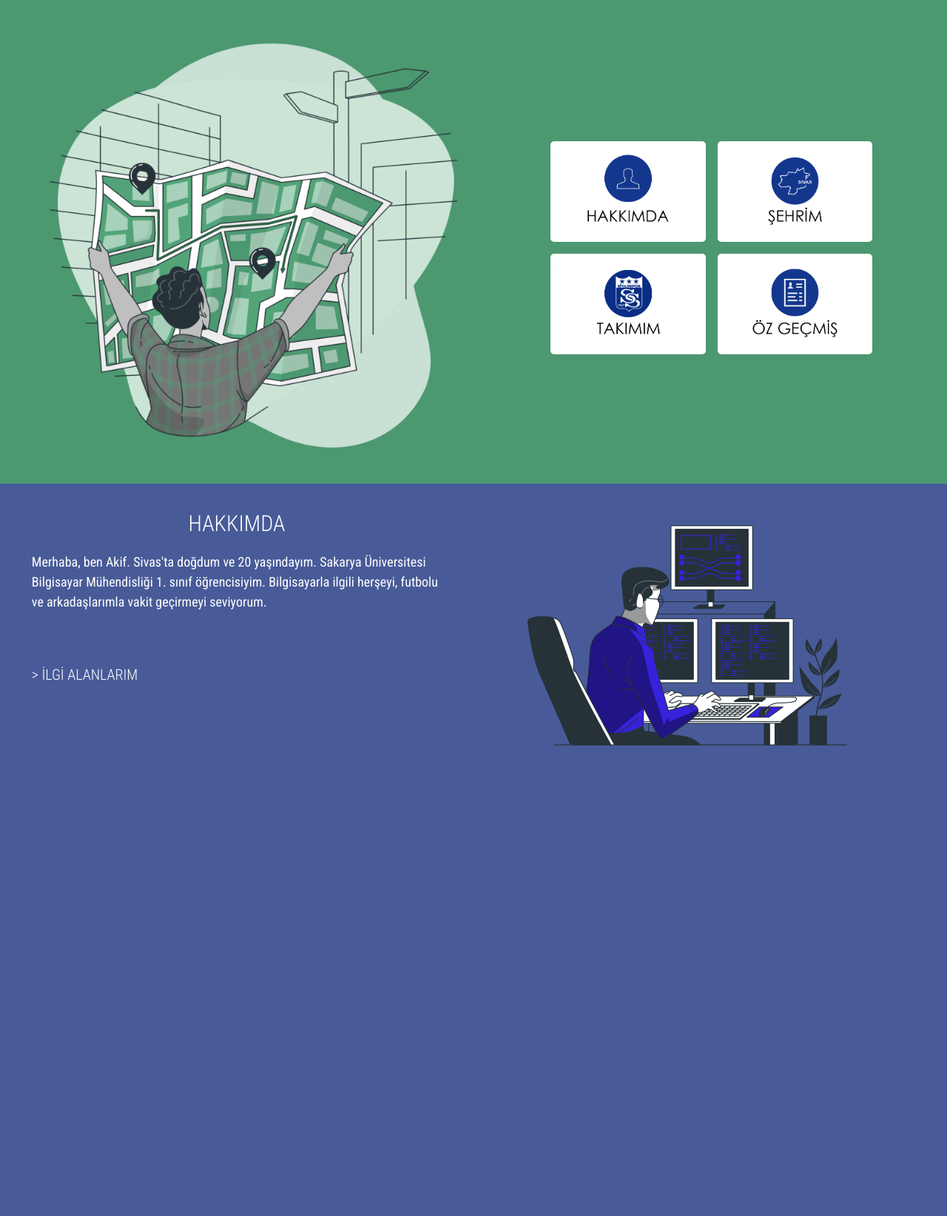
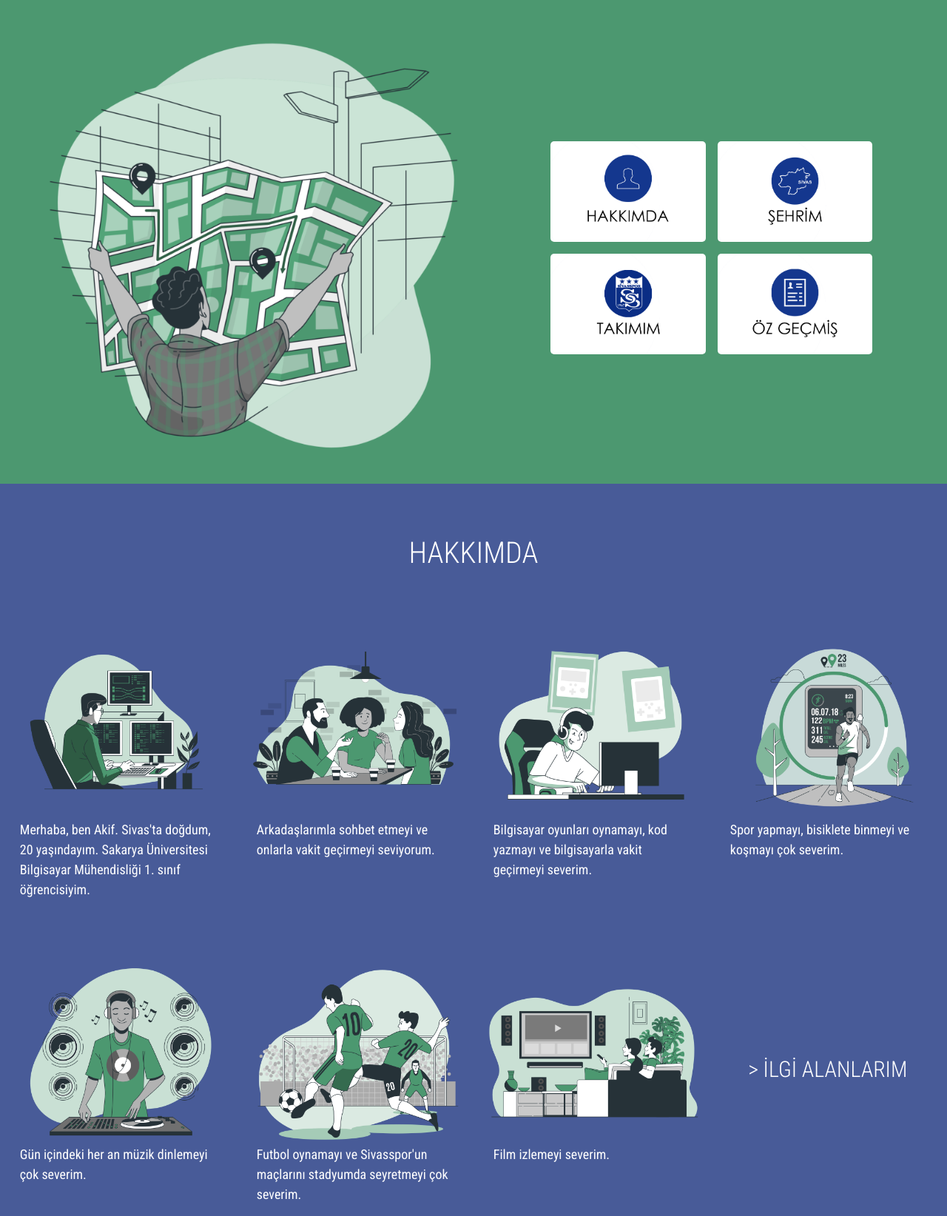
Before and after one commit to akifkaya0/KisiselWebSitesi, a PHP site: page / in a window 1280 px wide. Shown: the part 617-2261 px from the top of the page at 74% size. Before the commit the page ends 1625 px from the top, so only its background shows below. Run offline with PHP 8.4, Linux system fonts and the light colour scheme.

Commit message:
commit 6
Ana Sayfadaki hakkımda kısmının içeriği değiştirildi. Stil kodları css dosyasına yazıldı ve ilgili fotoğraflar photo klasörüne eklendi.

```diff
--- a/index.html
+++ b/index.html
@@ -27,7 +27,7 @@
 
                     <a href="index.html"><img src="photo/ana_sayfa/anaSayfaSimge.png" style=" float:left; margin: 2%; width: 7.5%; min-width: 40px;"></a>
                     <a href="login.php" style="float: left; margin: 4% 2.5%;">GİRİŞ YAP</a>
-                    <a href="iletisim.html" style="float: left; margin: 4% 2.5%;">İLETİŞİM</a>
+                    <a href="iletisim.php" style="float: left; margin: 4% 2.5%;">İLETİŞİM</a>
 
                 </div>
 
@@ -86,32 +86,51 @@
 
     <div class="container-fluid kontey anaBolum3" >
 
-        <div class="row" id="hakkinda">
+        <div class="row" id="hakkinda" >
 
-            <div class="col-12 col-sm-6">
-
-                <div style="margin: 5% 5%;">
-
+            <div class="col-12 hakkimdaSatir" style="text-align: center;">
                 <p class="baslik">HAKKIMDA</p>
-
-                <p class="metin">Merhaba, ben Akif. Sivas'ta doğdum ve 20 yaşındayım.
-                Sakarya Üniversitesi Bilgisayar Mühendisliği 1. sınıf öğrencisiyim.
-                Bilgisayarla ilgili herşeyi, futbolu ve arkadaşlarımla vakit geçirmeyi seviyorum. <br><br><br>
-                </p>
-
-                <a href="iletisim.html">> İLGİ ALANLARIM</a>
-                </div>
-
-            </div>
-
-            <div class="col-12 col-sm-6">
-
-                <img src="photo/ana_sayfa/bro.png" style="margin: 5% 5%; width: 80%;">
-
             </div>
 
         </div>
 
+        <div class="row hakkimdaSatir">
+            <div class="col-12 col-sm-3">
+                <img src="photo/hakkimda/Programming-bro1.png">
+                <p class="metin hakkimdaMetin">Merhaba, ben Akif. Sivas'ta doğdum, 20 yaşındayım.
+                    Sakarya Üniversitesi Bilgisayar Mühendisliği 1. sınıf öğrencisiyim.</p>
+            </div>
+            <div class="col-12 col-sm-3">
+                <img src="photo/hakkimda/Social interaction-bro1.png" >
+                <p class="metin hakkimdaMetin">Arkadaşlarımla sohbet etmeyi ve onlarla vakit geçirmeyi seviyorum.</p>
+            </div>
+            <div class="col-12 col-sm-3">
+                <img src="photo/hakkimda/Gaming-bro1.png">
+                <p class="metin hakkimdaMetin">Bilgisayar oyunları oynamayı, kod yazmayı ve bilgisayarla vakit geçirmeyi severim.</p>
+            </div>
+            <div class="col-12 col-sm-3">
+                <img src="photo/hakkimda/Fitness tracker-bro1.png">
+                <p class="metin hakkimdaMetin">Spor yapmayı, bisiklete binmeyi ve koşmayı çok severim.</p>
+            </div>
+        </div>
+
+        <div class="row hakkimdaSatir">
+            <div class="col-12 col-sm-3">
+                <img src="photo/hakkimda/Headphone-bro1.png">
+                <p class="metin hakkimdaMetin">Gün içindeki her an müzik dinlemeyi çok severim.</p>
+            </div>
+            <div class="col-12 col-sm-3">
+                <img src="photo/hakkimda/Soccer-bro1.png">
+                <p class="metin hakkimdaMetin">Futbol oynamayı ve Sivasspor'un maçlarını stadyumda seyretmeyi çok severim.</p>
+            </div>
+            <div class="col-12 col-sm-3">
+                <img src="photo/hakkimda/Home cinema-bro1.png">
+                <p class="metin hakkimdaMetin">Film izlemeyi severim.</p>
+            </div>
+            <div class="col-12 col-sm-3" style="padding: 10% 4%">
+                <a href="ilgiAlanlarim.html" id="ilgiAlanlarımLink">> İLGİ ALANLARIM</a>
+            </div>
+        </div>
     </div>
 
 </body>
--- a/stilim.css
+++ b/stilim.css
@@ -61,7 +61,7 @@ a:hover{
 }
 
 .baslik{
-    font-size: 30px;
+    font-size: 40px;
     color: rgb(255, 255, 255);
     font-weight: 300;
     text-align: center;
@@ -202,3 +202,20 @@ figcaption{
     font-size: 17px;
     margin-bottom: 10px;
 }
+
+.hakkimdaMetin{
+   margin-left: 5%;
+   margin-right: 5%;
+}
+
+.hakkimdaSatir{
+    margin-top: 5%;
+}
+
+.hakkimdaSatir img{
+    width: 100%;
+}
+
+#ilgiAlanlarımLink{
+    font-size: 30px;
+}
```
Also changed, not shown: photo/hakkimda/Fitness tracker-bro1.png (added), photo/hakkimda/Gaming-bro1.png (added), photo/hakkimda/Headphone-bro1.png (added), photo/hakkimda/Home cinema-bro1.png (added), photo/hakkimda/Programming-bro1.png (added), photo/hakkimda/Ride a bicycle-bro.png (added), photo/hakkimda/Soccer-bro1.png (added), photo/hakkimda/Social interaction-bro1.png (added).
